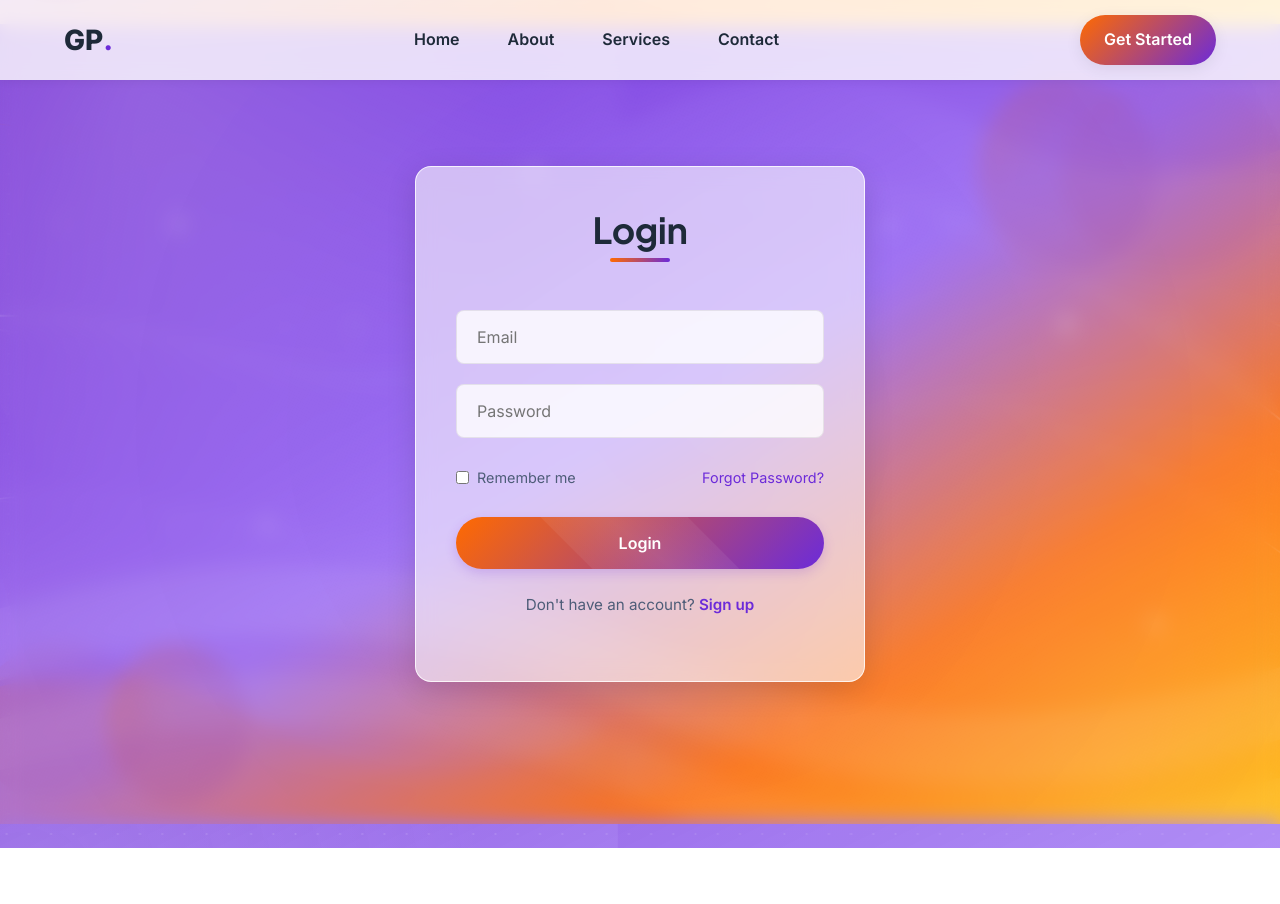
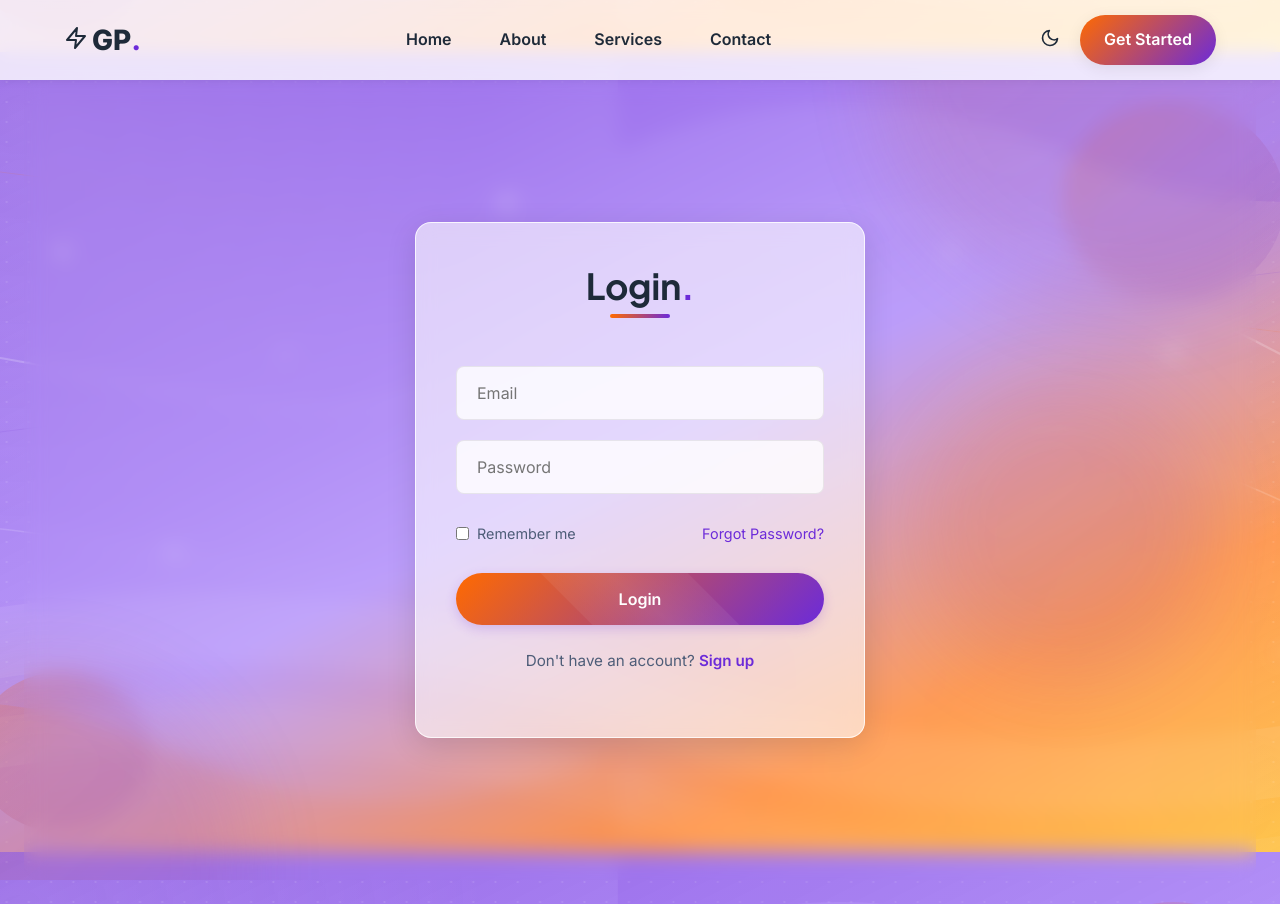
Before and after one commit to TEssarhir/UMI-gestion-stock, a React (Create React App) app in the folder client/: page /login in a window 1280 px wide. Before the commit the page ends 848 px from the top, so only its background shows below. Built offline with nearby package versions, Linux system fonts and the light colour scheme.

Commit message:
Matched the `login` and `main` pages

```diff
--- a/client/src/css/login.css
+++ b/client/src/css/login.css
@@ -27,6 +27,8 @@
   --radius-xl: 24px;
   --radius-full: 9999px;
   --transition: all 0.3s ease;
+  --header-height: 80px;
+  --content-width: 1200px;
 
   /* Glass effect values */
   --glass-bg-light: rgba(255, 255, 255, 0.6);
@@ -57,6 +59,34 @@
   --shadow-lg: 0 8px 30px rgba(0, 0, 0, 0.4);
 }
 
+/* Base styles to match App.css */
+*, *::before, *::after {
+  margin: 0;
+  padding: 0;
+  box-sizing: border-box;
+}
+
+html {
+  scroll-behavior: smooth;
+  font-size: 16px;
+}
+
+body {
+  font-family: 'Inter', -apple-system, BlinkMacSystemFont, sans-serif;
+  color: var(--text-primary);
+  line-height: 1.6;
+  -webkit-font-smoothing: antialiased;
+  -moz-osx-font-smoothing: grayscale;
+  transition: var(--transition);
+  overflow-x: hidden;
+
+  /* Background with SVG */
+  background: url('../svg/background.svg') no-repeat center center;
+  background-size: cover;
+  background-attachment: fixed;
+  min-height: 100vh;
+}
+
 /* ===== Login Section ===== */
 .login-section {
   display: flex;
@@ -66,33 +96,56 @@
   padding: 2rem 1rem;
   position: relative;
   overflow: hidden;
-
-  /* Background with SVG */
-  background: url('../svg/background.svg') no-repeat center center;
-  background-size: cover;
-  background-attachment: fixed;
+  margin-top: var(--header-height);
 }
 
-/* Animated shapes background for login page */
-.login-section::before {
-  content: '';
+/* Animated shapes background for login page - to match hero section */
+.login-background {
   position: absolute;
-  top: -50%;
-  left: -50%;
-  width: 200%;
-  height: 200%;
-  background: radial-gradient(circle, rgba(108,43,217,0.05) 0%, rgba(255,106,0,0.03) 50%, rgba(0,210,255,0.02) 100%);
+  top: 0;
+  left: 0;
+  width: 100%;
+  height: 100%;
   z-index: -1;
-  animation: rotate 60s linear infinite;
+  overflow: hidden;
 }
 
-@keyframes rotate {
-  0% {
-    transform: rotate(0deg);
-  }
-  100% {
-    transform: rotate(360deg);
-  }
+.shape {
+  position: absolute;
+  border-radius: 50%;
+  opacity: 0.15;
+  background: linear-gradient(135deg, var(--secondary-color), var(--primary-color));
+  filter: blur(40px);
+}
+
+.shape-1 {
+  width: 500px;
+  height: 500px;
+  top: -250px;
+  right: -100px;
+  animation: float 12s ease-in-out infinite;
+}
+
+.shape-2 {
+  width: 400px;
+  height: 400px;
+  bottom: -200px;
+  left: -150px;
+  animation: float 15s ease-in-out 1s infinite;
+}
+
+.shape-3 {
+  width: 300px;
+  height: 300px;
+  top: 40%;
+  right: 5%;
+  animation: float 10s ease-in-out 0.5s infinite;
+}
+
+@keyframes float {
+  0% { transform: translateY(0px) rotate(0deg); }
+  50% { transform: translateY(-20px) rotate(5deg); }
+  100% { transform: translateY(0px) rotate(0deg); }
 }
 
 /* Login container with glassmorphism */
@@ -110,6 +163,7 @@
   animation: fadeInUp 0.8s ease-out forwards;
   position: relative;
   overflow: hidden;
+  z-index: 10;
 }
 
 .dark-mode .login-container {
@@ -144,6 +198,10 @@
   margin-bottom: 1.5rem;
   position: relative;
   display: inline-block;
+}
+
+.accent-dot {
+  color: var(--primary-color);
 }
 
 .login-container h2::after {
@@ -222,22 +280,34 @@
   text-decoration: underline;
 }
 
-.login-form button {
+/* Login button to match cta-button */
+.login-button {
+  display: inline-flex;
+  align-items: center;
+  justify-content: center;
+  width: 100%;
+  padding: 1rem;
   background: linear-gradient(135deg, var(--secondary-color), var(--primary-color));
   color: white;
+  font-weight: 600;
+  border-radius: var(--radius-full);
+  box-shadow: 0 4px 12px rgba(108, 43, 217, 0.2);
+  transition: var(--transition);
   border: none;
-  border-radius: var(--radius-full);
-  padding: 1rem;
-  font-size: 1rem;
-  font-weight: 600;
   cursor: pointer;
-  transition: transform 0.3s ease, box-shadow 0.3s ease;
-  box-shadow: 0 4px 12px rgba(108, 43, 217, 0.2);
+  text-align: center;
+  text-decoration: none;
   position: relative;
   overflow: hidden;
 }
 
-.login-form button::after {
+.login-button:hover {
+  transform: translateY(-3px);
+  box-shadow: 0 6px 20px rgba(108, 43, 217, 0.3);
+}
+
+/* Add shiny effect on hover */
+.login-button::after {
   content: '';
   position: absolute;
   top: -50%;
@@ -254,17 +324,12 @@
   transition: all 0.5s ease;
 }
 
-.login-form button:hover {
-  transform: translateY(-3px);
-  box-shadow: 0 6px 20px rgba(108, 43, 217, 0.3);
-}
-
-.login-form button:hover::after {
+.login-button:hover::after {
   left: 100%;
   top: 100%;
 }
 
-.login-form button:disabled {
+.login-button:disabled {
   background: #ccc;
   cursor: not-allowed;
   box-shadow: none;
@@ -318,12 +383,13 @@
   }
 }
 
-/* Make sure the sticky header matches main page styles */
+/* Header and Navigation - matched with App.css */
 .sticky-header {
   position: fixed;
   top: 0;
   left: 0;
   width: 100%;
+  height: var(--header-height);
   background-color: rgba(255, 255, 255, 0.8);
   backdrop-filter: blur(8px);
   z-index: 1000;
@@ -336,8 +402,8 @@
 }
 
 .nav-container {
-  max-width: 1200px;
-  height: 80px;
+  max-width: var(--content-width);
+  height: 100%;
   margin: 0 auto;
   padding: 0 1.5rem;
   display: flex;
@@ -346,13 +412,20 @@
 }
 
 .logo {
+  display: flex;
+  align-items: center;
   font-size: 1.75rem;
   font-weight: 800;
   color: var(--text-primary);
 }
 
-.logo span {
-  color: var(--primary-color);
+.logo-icon {
+  margin-right: 0.25rem;
+}
+
+.logo-text {
+  display: flex;
+  align-items: center;
 }
 
 .nav-links {
@@ -367,40 +440,92 @@
   text-decoration: none;
   padding: 0.5rem 0.75rem;
   transition: var(--transition);
+  position: relative;
 }
 
-.nav-links li a:hover {
+.nav-links li a::after {
+  content: '';
+  position: absolute;
+  bottom: 0;
+  left: 50%;
+  width: 0;
+  height: 2px;
+  background: linear-gradient(to right, var(--secondary-color), var(--primary-color));
+  transition: width 0.3s ease, left 0.3s ease;
+  transform: translateY(5px);
+}
+
+.nav-links li a:hover, .nav-links li a.active {
   color: var(--primary-color);
 }
 
-.btn {
-  position: relative;
+.nav-links li a:hover::after, .nav-links li a.active::after {
+  width: 100%;
+  left: 0;
+}
+
+.nav-actions {
+  display: flex;
+  align-items: center;
+  gap: 1rem;
+}
+
+.theme-toggle {
+  background: none;
+  border: none;
+  cursor: pointer;
+  font-size: 1.25rem;
+  padding: 0.25rem;
+  border-radius: var(--radius-full);
+  transition: var(--transition);
+  color: var(--text-primary);
+}
+
+.theme-toggle:hover {
+  background-color: var(--bg-tertiary);
+}
+
+.cta-button {
+  display: inline-flex;
+  align-items: center;
+  justify-content: center;
+  padding: 0.75rem 1.5rem;
   background: linear-gradient(135deg, var(--secondary-color), var(--primary-color));
   color: white;
+  font-weight: 600;
+  border-radius: var(--radius-full);
+  box-shadow: var(--shadow-md);
+  transition: var(--transition);
   text-decoration: none;
-  padding: 0.75rem 1.5rem;
-  border-radius: var(--radius-full);
-  font-weight: 600;
-  box-shadow: var(--shadow-md);
-  transition: transform 0.3s ease, box-shadow 0.3s ease;
 }
 
-.btn:hover {
+.cta-button:hover {
   transform: translateY(-2px);
   box-shadow: var(--shadow-lg);
   color: white;
 }
 
 /* Responsive styles */
+@media screen and (max-width: 991px) {
+  :root {
+    --header-height: 70px;
+  }
+
+  .nav-links {
+    display: none;
+  }
+
+  .login-container {
+    padding: 2rem;
+    max-width: 90%;
+  }
+}
+
 @media screen and (max-width: 768px) {
   .login-container {
     padding: 2rem 1.5rem;
     max-width: 100%;
     margin: 0 1rem;
-  }
-
-  .nav-links {
-    display: none;
   }
 
   .sticky-header {
@@ -413,20 +538,24 @@
     padding: 0.5rem 1rem;
   }
 
-  .btn {
-    padding: 0.5rem 1rem;
-    font-size: 0.9rem;
-  }
-}
-
-@media screen and (max-width: 480px) {
   .login-options {
     flex-direction: column;
     align-items: flex-start;
     gap: 0.75rem;
   }
+}
 
+@media screen and (max-width: 480px) {
   .login-container h2 {
     font-size: 1.75rem;
   }
+
+  .nav-actions {
+    gap: 0.5rem;
+  }
+
+  .cta-button {
+    padding: 0.5rem 1rem;
+    font-size: 0.9rem;
+  }
 }
--- a/client/src/login.js
+++ b/client/src/login.js
@@ -1,4 +1,4 @@
-import React, { useState } from 'react';
+import React, { useState, useEffect } from 'react';
 import { Link, useNavigate } from 'react-router-dom';
 import './css/login.css';
 
@@ -8,8 +8,20 @@ const Login = () => {
   const [rememberMe, setRememberMe] = useState(false);
   const [error, setError] = useState('');
   const [loading, setLoading] = useState(false);
+  const [darkMode, setDarkMode] = useState(false);
 
   const navigate = useNavigate();
+
+  // Check if dark mode is active when component mounts
+  useEffect(() => {
+    const isDarkMode = document.body.classList.contains('dark-mode');
+    setDarkMode(isDarkMode);
+  }, []);
+
+  const toggleDarkMode = () => {
+    setDarkMode(!darkMode);
+    document.body.classList.toggle('dark-mode');
+  };
 
   const handleSubmit = async (e) => {
     e.preventDefault();
@@ -62,25 +74,61 @@ const Login = () => {
   };
 
   return (
-    <>
+    <div className={darkMode ? 'dark-mode' : ''}>
       <header className="sticky-header">
         <div className="nav-container">
-          <div className="logo">GP<span>.</span></div>
+          <div className="logo">
+            <span className="logo-icon">
+              <svg xmlns="http://www.w3.org/2000/svg" width="24" height="24" viewBox="0 0 24 24" fill="none" stroke="currentColor" strokeWidth="2" strokeLinecap="round" strokeLinejoin="round">
+                <path d="M13 2L3 14h9l-1 8 10-12h-9l1-8z"></path>
+              </svg>
+            </span>
+            <span className="logo-text">GP<span className="accent-dot">.</span></span>
+          </div>
+
           <nav>
             <ul className="nav-links">
               <li><Link to="/">Home</Link></li>
-              <li><a href="#about">About</a></li>
-              <li><a href="#services">Services</a></li>
-              <li><a href="#contact">Contact</a></li>
+              <li><Link to="/#about">About</Link></li>
+              <li><Link to="/#services">Services</Link></li>
+              <li><Link to="/#contact">Contact</Link></li>
             </ul>
           </nav>
-          <Link className="btn" to="/login">Get Started</Link>
+
+          <div className="nav-actions">
+            <button onClick={toggleDarkMode} className="theme-toggle" aria-label="Toggle Dark Mode">
+              {darkMode ? (
+                <svg xmlns="http://www.w3.org/2000/svg" width="20" height="20" viewBox="0 0 24 24" fill="none" stroke="currentColor" strokeWidth="2" strokeLinecap="round" strokeLinejoin="round">
+                  <circle cx="12" cy="12" r="5"></circle>
+                  <line x1="12" y1="1" x2="12" y2="3"></line>
+                  <line x1="12" y1="21" x2="12" y2="23"></line>
+                  <line x1="4.22" y1="4.22" x2="5.64" y2="5.64"></line>
+                  <line x1="18.36" y1="18.36" x2="19.78" y2="19.78"></line>
+                  <line x1="1" y1="12" x2="3" y2="12"></line>
+                  <line x1="21" y1="12" x2="23" y2="12"></line>
+                  <line x1="4.22" y1="19.78" x2="5.64" y2="18.36"></line>
+                  <line x1="18.36" y1="5.64" x2="19.78" y2="4.22"></line>
+                </svg>
+              ) : (
+                <svg xmlns="http://www.w3.org/2000/svg" width="20" height="20" viewBox="0 0 24 24" fill="none" stroke="currentColor" strokeWidth="2" strokeLinecap="round" strokeLinejoin="round">
+                  <path d="M21 12.79A9 9 0 1 1 11.21 3 7 7 0 0 0 21 12.79z"></path>
+                </svg>
+              )}
+            </button>
+            <Link className="cta-button" to="/login">Get Started</Link>
+          </div>
         </div>
       </header>
 
       <section className="login-section">
+        <div className="login-background">
+          <div className="shape shape-1" data-speed="0.2"></div>
+          <div className="shape shape-2" data-speed="0.4"></div>
+          <div className="shape shape-3" data-speed="0.3"></div>
+        </div>
+
         <div className="login-container">
-          <h2>Login</h2>
+          <h2>Login<span className="accent-dot">.</span></h2>
           {error && <p className="error-message">{error}</p>}
           <form className="login-form" onSubmit={handleSubmit}>
             <input
@@ -109,7 +157,7 @@ const Login = () => {
               </label>
               <a href="#" className="forgot-link">Forgot Password?</a>
             </div>
-            <button type="submit" disabled={loading}>
+            <button type="submit" disabled={loading} className="login-button">
               {loading ? 'Logging in...' : 'Login'}
             </button>
           </form>
@@ -118,7 +166,7 @@ const Login = () => {
           </p>
         </div>
       </section>
-    </>
+    </div>
   );
 };
 
```
